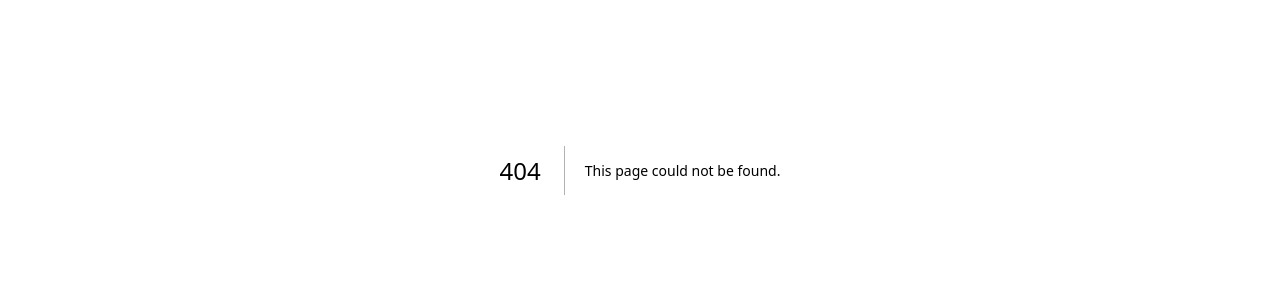
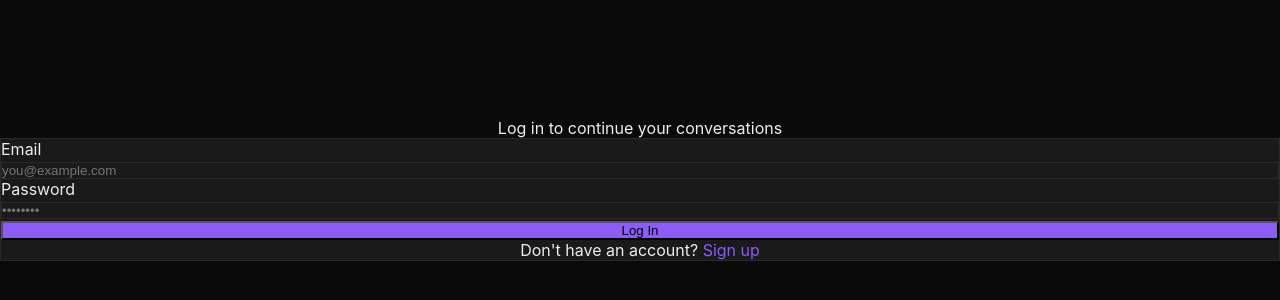
Before and after one commit to lamriaimen/gemini_chatbot, a Next.js app: page /login in a window 1280 px wide. Before the commit this address had no page. Shown: the part 230-530 px from the top of the page. Built offline with nearby package versions, Linux system fonts and the light colour scheme; no server answers.

Commit message:
feat: add authentication with Supabase

```diff
--- /dev/null
+++ b/app/(auth)/layout.tsx
@@ -0,0 +1,5 @@
+import { ReactNode } from 'react';
+
+export default function AuthLayout({ children }: { children: ReactNode }) {
+  return <>{children}</>;
+}
--- /dev/null
+++ b/app/(auth)/login/page.tsx
@@ -0,0 +1,22 @@
+import AuthForm from '@/components/AuthForm';
+
+export default function LoginPage() {
+    return (
+        <div className="min-h-screen flex items-center justify-center p-4 bg-gradient-to-br from-[var(--background)] via-purple-950/10 to-[var(--background)]">
+            <div className="w-full max-w-md">
+                <div className="text-center mb-8 animate-fade-in">
+                    <h1 className="text-4xl font-bold mb-2 bg-gradient-to-r from-purple-400 to-pink-400 bg-clip-text text-transparent">
+                        Welcome Back
+                    </h1>
+                    <p className="text-gray-400">
+                        Log in to continue your conversations
+                    </p>
+                </div>
+
+                <div className="bg-[var(--card-bg)] border border-[var(--border-color)] rounded-2xl p-8 shadow-2xl animate-slide-up">
+                    <AuthForm mode="login" />
+                </div>
+            </div>
+        </div>
+    );
+}
--- /dev/null
+++ b/app/(auth)/signup/page.tsx
@@ -0,0 +1,22 @@
+import AuthForm from '@/components/AuthForm';
+
+export default function SignupPage() {
+    return (
+        <div className="min-h-screen flex items-center justify-center p-4 bg-gradient-to-br from-[var(--background)] via-blue-950/10 to-[var(--background)]">
+            <div className="w-full max-w-md">
+                <div className="text-center mb-8 animate-fade-in">
+                    <h1 className="text-4xl font-bold mb-2 bg-gradient-to-r from-blue-400 to-cyan-400 bg-clip-text text-transparent">
+                        Get Started
+                    </h1>
+                    <p className="text-gray-400">
+                        Create an account to start chatting with AI
+                    </p>
+                </div>
+
+                <div className="bg-[var(--card-bg)] border border-[var(--border-color)] rounded-2xl p-8 shadow-2xl animate-slide-up">
+                    <AuthForm mode="signup" />
+                </div>
+            </div>
+        </div>
+    );
+}
--- /dev/null
+++ b/components/AuthForm.tsx
@@ -0,0 +1,134 @@
+'use client';
+
+import { useState, FormEvent } from 'react';
+import { supabase } from '@/lib/supabaseClient';
+import { useRouter } from 'next/navigation';
+
+interface AuthFormProps {
+    mode: 'login' | 'signup';
+}
+
+export default function AuthForm({ mode }: AuthFormProps) {
+    const [email, setEmail] = useState('');
+    const [password, setPassword] = useState('');
+    const [loading, setLoading] = useState(false);
+    const [error, setError] = useState('');
+    const router = useRouter();
+
+    const handleSubmit = async (e: FormEvent) => {
+        e.preventDefault();
+        setLoading(true);
+        setError('');
+
+        try {
+            if (mode === 'signup') {
+                const { error } = await supabase.auth.signUp({
+                    email,
+                    password,
+                });
+
+                if (error) throw error;
+
+                // Auto-login after signup
+                const { error: signInError } = await supabase.auth.signInWithPassword({
+                    email,
+                    password,
+                });
+
+                if (signInError) throw signInError;
+
+                router.push('/chat');
+            } else {
+                const { error } = await supabase.auth.signInWithPassword({
+                    email,
+                    password,
+                });
+
+                if (error) throw error;
+                router.push('/chat');
+            }
+        } catch (err: unknown) {
+            if (err instanceof Error) {
+                setError(err.message);
+            } else {
+                setError('An error occurred');
+            }
+        } finally {
+            setLoading(false);
+        }
+    };
+
+    return (
+        <form onSubmit={handleSubmit} className="space-y-4 w-full max-w-md">
+            <div>
+                <label htmlFor="email" className="block text-sm font-medium mb-2">
+                    Email
+                </label>
+                <input
+                    id="email"
+                    type="email"
+                    value={email}
+                    onChange={(e) => setEmail(e.target.value)}
+                    required
+                    className="w-full px-4 py-3 rounded-lg bg-[var(--card-bg)] border border-[var(--border-color)] focus:outline-none focus:border-[var(--primary)] transition-colors"
+                    placeholder="you@example.com"
+                />
+            </div>
+
+            <div>
+                <label htmlFor="password" className="block text-sm font-medium mb-2">
+                    Password
+                </label>
+                <input
+                    id="password"
+                    type="password"
+                    value={password}
+                    onChange={(e) => setPassword(e.target.value)}
+                    required
+                    minLength={6}
+                    className="w-full px-4 py-3 rounded-lg bg-[var(--card-bg)] border border-[var(--border-color)] focus:outline-none focus:border-[var(--primary)] transition-colors"
+                    placeholder="••••••••"
+                />
+            </div>
+
+            {error && (
+                <div className="p-3 rounded-lg bg-red-500/10 border border-red-500/20 text-red-400 text-sm animate-fade-in">
+                    {error}
+                </div>
+            )}
+
+            <button
+                type="submit"
+                disabled={loading}
+                className="w-full py-3 px-4 bg-[var(--primary)] hover:bg-[var(--primary-hover)] rounded-lg font-medium transition-all disabled:opacity-50 disabled:cursor-not-allowed transform hover:scale-[1.02] active:scale-[0.98]"
+            >
+                {loading ? (
+                    <span className="flex items-center justify-center gap-2">
+                        <span className="animate-pulse-subtle">●</span>
+                        {mode === 'login' ? 'Logging in...' : 'Signing up...'}
+                    </span>
+                ) : (
+                    mode === 'login' ? 'Log In' : 'Sign Up'
+                )}
+            </button>
+
+            <div className="text-center text-sm text-gray-400">
+                {mode === 'login' ? (
+                    <>
+                        Don't have an account?{' '}
+                        <a href="/signup" className="text-[var(--primary)] hover:underline">
+                            Sign up
+                        </a>
+                    </>
+                ) : (
+                    <>
+                        Already have an account?{' '}
+                        <a href="/login" className="text-[var(--primary)] hover:underline">
+                            Log in
+                        </a>
+                    </>
+                )}
+            </div>
+        </form>
+    );
+}
--- /dev/null
+++ b/middleware.ts
@@ -0,0 +1,74 @@
+import { createServerClient, type CookieOptions } from '@supabase/ssr';
+import { NextResponse, type NextRequest } from 'next/server';
+
+export async function middleware(request: NextRequest) {
+    let response = NextResponse.next({
+        request: {
+            headers: request.headers,
+        },
+    });
+
+    const supabase = createServerClient(
+        process.env.NEXT_PUBLIC_SUPABASE_URL!,
+        process.env.NEXT_PUBLIC_SUPABASE_ANON_KEY!,
+        {
+            cookies: {
+                get(name: string) {
+                    return request.cookies.get(name)?.value;
+                },
+                set(name: string, value: string, options: CookieOptions) {
+                    request.cookies.set({
+                        name,
+                        value,
+                        ...options,
+                    });
+                    response = NextResponse.next({
+                        request: {
+                            headers: request.headers,
+                        },
+                    });
+                    response.cookies.set({
+                        name,
+                        value,
+                        ...options,
+                    });
+                },
+                remove(name: string, options: CookieOptions) {
+                    request.cookies.set({
+                        name,
+                        value: '',
+                        ...options,
+                    });
+                    response = NextResponse.next({
+                        request: {
+                            headers: request.headers,
+                        },
+                    });
+                    response.cookies.set({
+                        name,
+                        value: '',
+                        ...options,
+                    });
+                },
+            },
+        }
+    );
+
+    const { data: { user } } = await supabase.auth.getUser();
+
+    // Protect /chat route
+    if (request.nextUrl.pathname.startsWith('/chat') && !user) {
+        return NextResponse.redirect(new URL('/login', request.url));
+    }
+
+    // Redirect to chat if already logged in
+    if ((request.nextUrl.pathname === '/login' || request.nextUrl.pathname === '/signup') && user) {
+        return NextResponse.redirect(new URL('/chat', request.url));
+    }
+
+    return response;
+}
+
+export const config = {
+    matcher: ['/chat/:path*', '/login', '/signup'],
+};
--- a/package.json
+++ b/package.json
@@ -14,6 +14,7 @@
   "license": "ISC",
   "dependencies": {
     "@google/generative-ai": "^0.24.1",
+    "@supabase/ssr": "^0.8.0",
     "@supabase/supabase-js": "^2.86.0",
     "next": "^16.0.7",
     "react": "^19.2.1",
```
Also changed, not shown: 1 other file (tests, documents, lock files or other folders).
